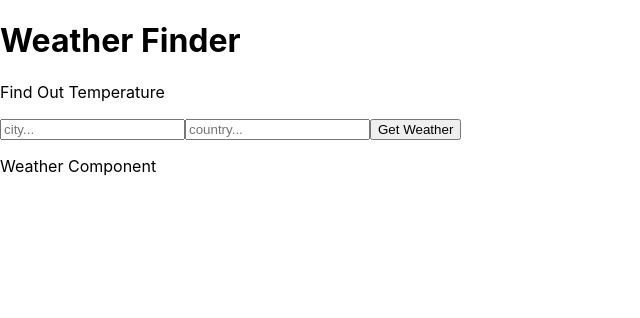
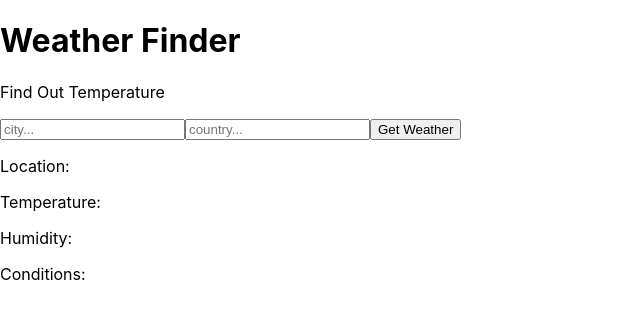
Before and after one commit to iamhassanmasood/weatherapplication, a React (Create React App) app: page / in a window 1280 px wide. Shown: the top 318 px of the page, without its empty margins (0-640 px from the left). Built offline with nearby package versions, Linux system fonts and the light colour scheme.

Commit message:
Checking Again

```diff
--- a/src/components/Weather.js
+++ b/src/components/Weather.js
@@ -3,7 +3,10 @@
     render(){
         return(
             <div>
-                <p>Weather Component</p>
+               <p>Location: {this.props.city} {this.props.country}</p>
+                <p>Temperature: {this.props.temperature}</p>
+                <p>Humidity: {this.props.humidity}</p>
+                <p>Conditions: {this.props.description}</p>
             </div>
 
         );
```
